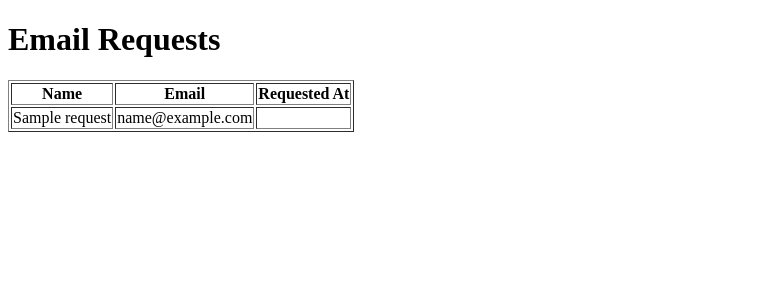
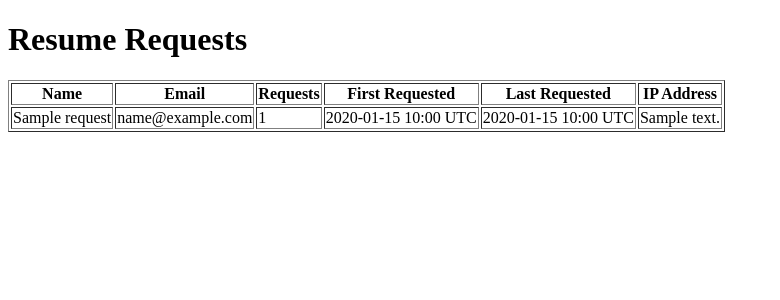
Before and after one commit to donfox/resume_site, a Flask app: template resume_site/templates/email_requests.html in a window 1280 px wide. Shown: the top 300 px of the page, without its empty margins (0-780 px from the left). Run offline with Flask 3, Linux system fonts and the light colour scheme; the template is opened without the code that fills it: values that come from a table or form of the project are taken from there, others are empty; tables that the repository leaves empty hold one stand-in row (values such as "Sample post"); parts of the project's set-up code (start-up, migrations or seed data) failed here and were passed over.

Commit message:
Count repeat resume requests instead of ignoring them
Each email keeps one row; a repeat request now increments request_count
and updates last_requested_at and ip_address. The admin page shows the
count, first/last request times, and IP, and fixes the blank date column
(template referenced a nonexistent requested_at field).

Co-Authored-By: Claude Opus 5.5 <noreply@anthropic.com>

```diff
--- a/resume_site/models.py
+++ b/resume_site/models.py
@@ -21,7 +21,11 @@ class EmailRequest(db.Model):
     ip_address = db.Column(db.String(64))
     timestamp = db.Column(
         db.DateTime, default=lambda: datetime.now(timezone.utc), nullable=False
-    )  # UTC timestamp
+    )  # UTC timestamp of first request
+    request_count = db.Column(db.Integer, nullable=False, default=1, server_default="1")
+    last_requested_at = db.Column(
+        db.DateTime, default=lambda: datetime.now(timezone.utc)
+    )  # UTC timestamp of most recent request
 
     def __repr__(self):
         return f"<EmailRequest {self.name}, {self.email}>"
--- a/resume_site/templates/email_requests.html
+++ b/resume_site/templates/email_requests.html
@@ -3,16 +3,19 @@
 <head>
     <meta charset="UTF-8">
     <meta name="viewport" content="width=device-width, initial-scale=1.0">
-    <title>Email Requests</title>
+    <title>Resume Requests</title>
 </head>
 <body>
-    <h1>Email Requests</h1>
+    <h1>Resume Requests</h1>
     <table border="1">
         <thead>
             <tr>
                 <th>Name</th>
                 <th>Email</th>
-                <th>Requested At</th>
+                <th>Requests</th>
+                <th>First Requested</th>
+                <th>Last Requested</th>
+                <th>IP Address</th>
             </tr>
         </thead>
         <tbody>
@@ -20,7 +23,10 @@
             <tr>
                 <td>{{ request.name }}</td>
                 <td>{{ request.email }}</td>
-                <td>{{ request.requested_at }}</td>
+                <td>{{ request.request_count }}</td>
+                <td>{{ request.timestamp.strftime("%Y-%m-%d %H:%M UTC") }}</td>
+                <td>{{ request.last_requested_at.strftime("%Y-%m-%d %H:%M UTC") if request.last_requested_at }}</td>
+                <td>{{ request.ip_address or "" }}</td>
             </tr>
             {% endfor %}
         </tbody>
```
Also changed, not shown: migrations/versions/a4a064950899_add_request_count_to_email_request.py (added, +30 -0 lines), resume_site/routes.py (+10 -7 lines), tests/test_resume.py (+14 -0 lines).
